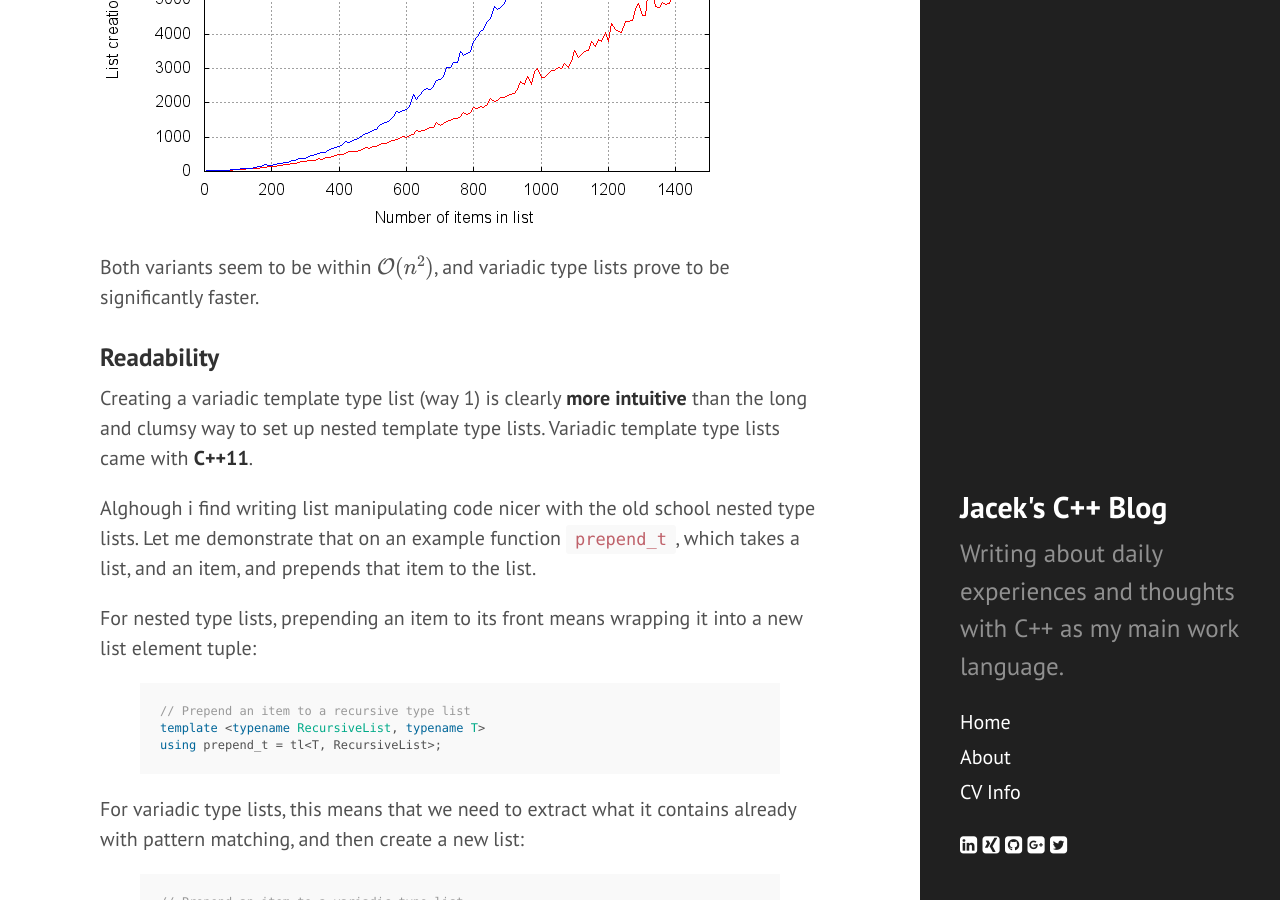
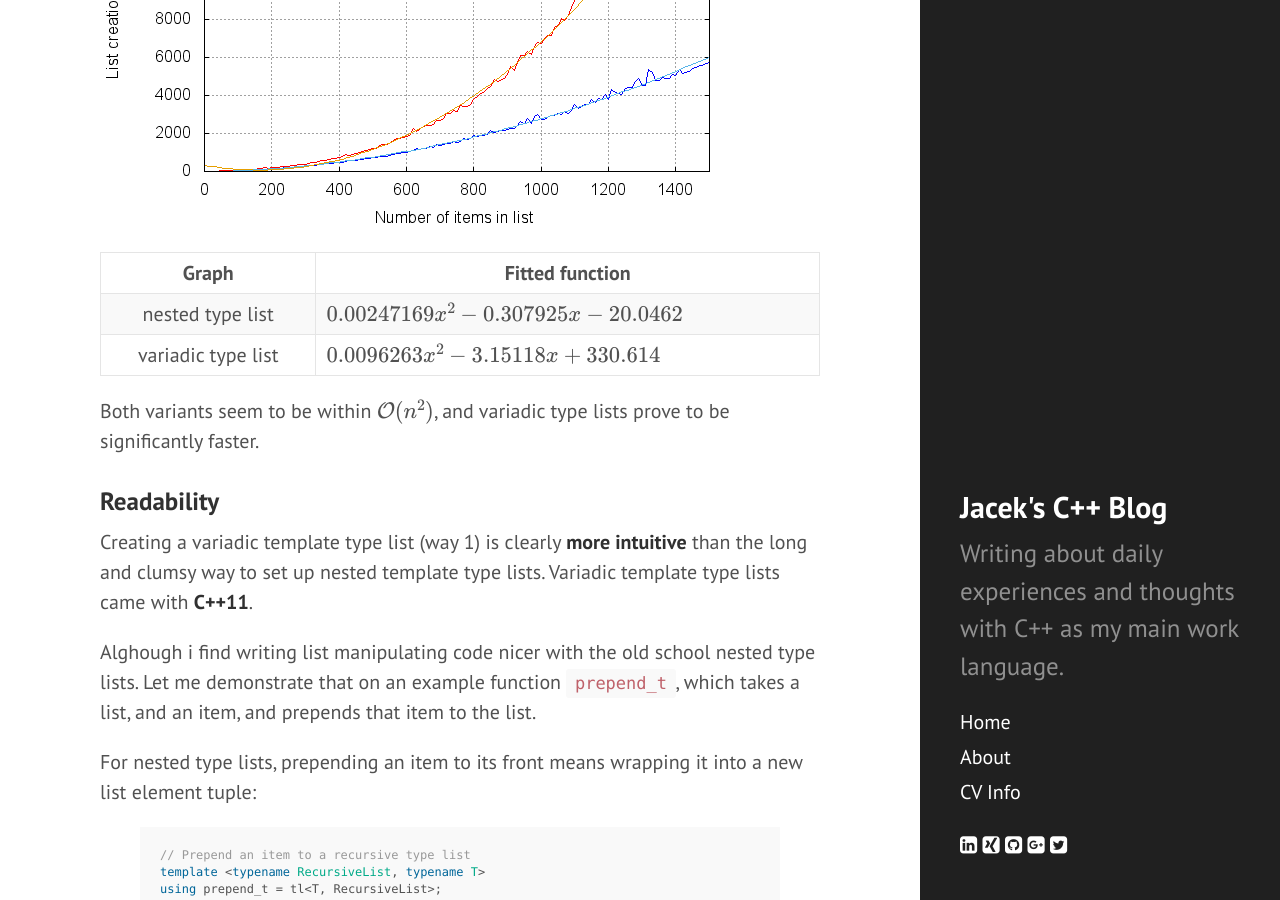
Before and after one commit to tfc/tfc.github.io, a Jekyll site: the page built from _posts/2016-05-08-compile_time_type_lists.md, in a window 1280 px wide and 900 px high, scrolled down 2175 px. Built offline with Jekyll 4.4.1, drawn with Linux system fonts in a browser that asks for light colours; nearby versions of some CDN libraries; formulas are drawn with MathJax 3; comment, search, counter and statistics services are not loaded.

Commit message:
Apply some curve fitting to the graphs of the list creation benchmark

```diff
--- a/_posts/2016-05-08-compile_time_type_lists.md
+++ b/_posts/2016-05-08-compile_time_type_lists.md
@@ -69,7 +69,13 @@ Using [metashell](http://metashell.org/)'s `evaluate -profile` command, i measur
 
 ![Compile time benchmark measuring creation time of integer sequence recursive vs. variadic type lists]({{ site.url }}/assets/compile_time_type_list_creation_benchmark.png)
 
+| Graph | Fitted function |
+|:-----:|-----------------|
+| nested type list |  $$ 0.00247169 x^2 - 0.307925 x -20.0462 $$  |
+| variadic type list |  $$ 0.0096263 x^2 -3.15118  x + 330.614 $$  |
+
 Both variants seem to be within $$\mathcal{O}(n^2)$$, and variadic type lists prove to be significantly faster.
+
 
 ### Readability
 
```
Also changed, not shown: assets/compile_time_type_list_creation_benchmark.png.
